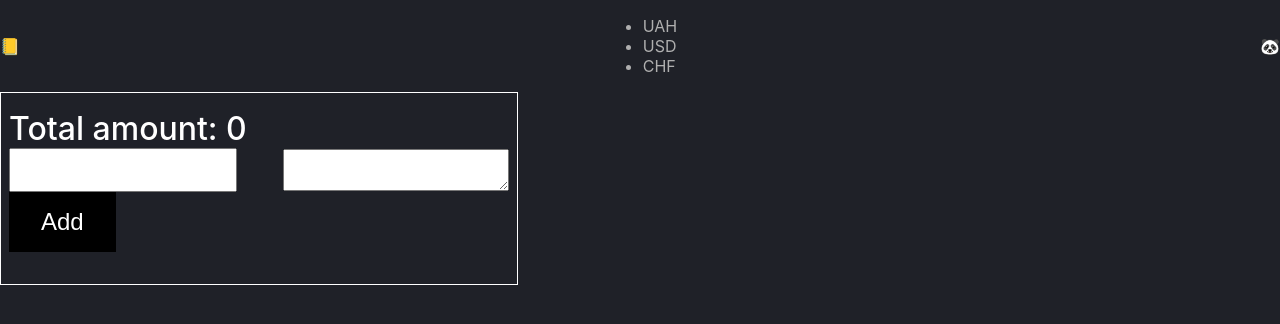
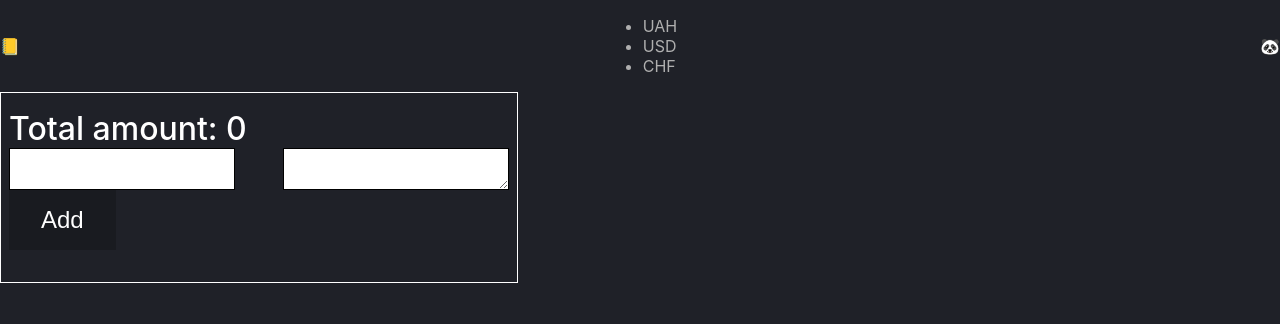
Before and after one commit to arts713/monthly-cost-calculator, a React (Create React App) app: page / in a window 1280 px wide. Shown: the top 324 px of the page. Built offline with nearby package versions, Linux system fonts and the light colour scheme.

Commit message:
base: styles. add scss and global variables

```diff
--- a/package.json
+++ b/package.json
@@ -13,6 +13,7 @@
     "react": "^18.2.0",
     "react-dom": "^18.2.0",
     "react-scripts": "5.0.1",
+    "sass": "^1.58.3",
     "typescript": "^4.9.5",
     "web-vitals": "^2.1.4"
   },
--- a/src/App.tsx
+++ b/src/App.tsx
@@ -1,11 +1,8 @@
-import React from 'react';
+import * as React from 'react';
 
 import Header from './components/Header';
 import Summator from './components/Summator';
 import Layout from './core/Layout';
-
-
-
 
 function App() {
   return (
--- a/src/components/Header/index.tsx
+++ b/src/components/Header/index.tsx
@@ -1,5 +1,5 @@
 import * as React from 'react';
-import styles from './index.module.css';
+import styles from './index.module.scss';
 import ExchangeRates from './ui/ExchangeRates';
 import Logo from './ui/Logo';
 import User from './ui/User';
--- a/src/components/Summator/index.module.css
+++ b/src/components/Summator/index.module.scss
@@ -1,3 +1,5 @@
+@import '../../core/styles/variables.scss';
+
 .summator {
   max-width: 500px;
   border: 1px solid white;
@@ -19,12 +21,13 @@
   height: 1.5rem;
   min-width: 200px;
   padding: 0.5rem 0.75rem;
+  border: 1px solid
 }
 
 .summator__button {
   padding: 1rem 2rem;
   border: none;
-  background: black;
+  background: var(--color-black-dark);
   color: #fff;
   font-size: 1.5rem;
   font-weight: 500;
--- a/src/components/Summator/index.tsx
+++ b/src/components/Summator/index.tsx
@@ -1,6 +1,6 @@
 import * as React from 'react';
 
-import style from './index.module.css';
+import style from './index.module.scss';
 
 type PropsRecord = {
   amount: string;
--- a/src/core/Layout/index.module.css
+++ b/src/core/Layout/index.module.scss
@@ -1,5 +1,7 @@
+@import '../../core/styles/variables.scss';
+
 .layout {
-  background: #1f2128;
+  background: var(--color-black-light);
   color: #fff;
 }
 
--- a/src/core/Layout/index.tsx
+++ b/src/core/Layout/index.tsx
@@ -1,6 +1,6 @@
 import * as React from 'react';
 
-import style from './index.module.css';
+import style from './index.module.scss';
 
 type LayoutProps = {
   children: React.ReactNode;
--- /dev/null
+++ b/src/core/styles/variables.scss
@@ -0,0 +1,4 @@
+:root {
+    --color-black-light: #1f2128;
+    --color-black-dark: #191b20;
+  }
--- a/src/index.tsx
+++ b/src/index.tsx
@@ -1,6 +1,6 @@
 import React from 'react';
 import ReactDOM from 'react-dom/client';
-import './index.css';
+import './index.scss';
 import App from './App';
 import reportWebVitals from './reportWebVitals';
 
```
Also changed, not shown: src/components/Header/index.module.scss (renamed from src/components/Header/index.module.css), src/index.scss (renamed from src/index.css), 1 other file (tests, documents, lock files or other folders).
